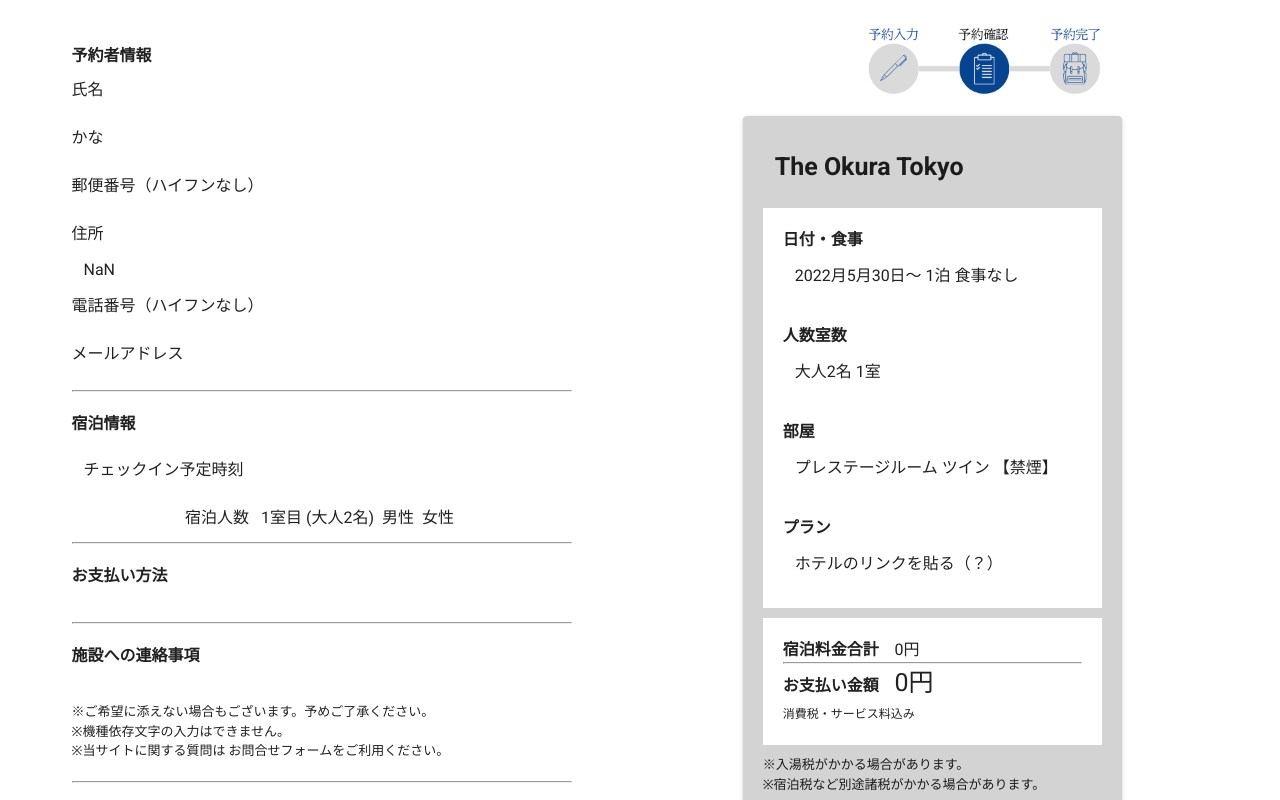
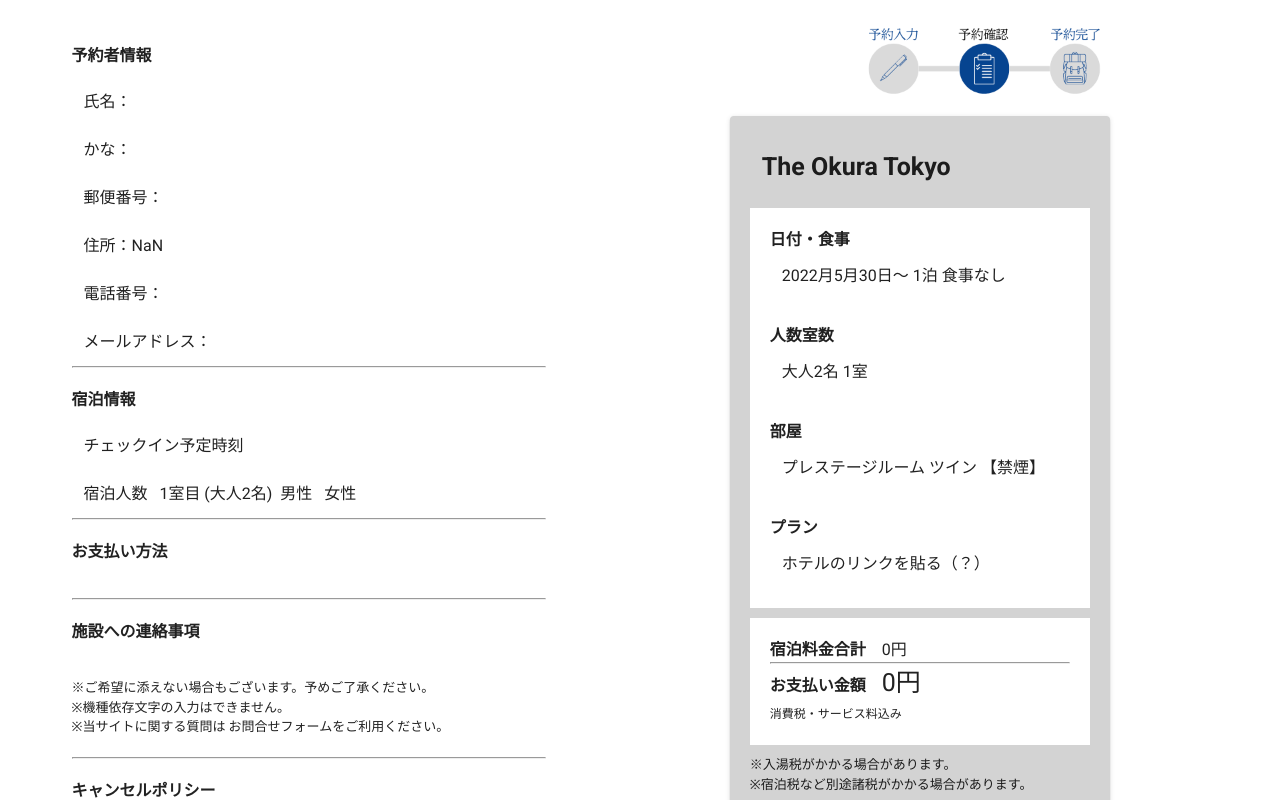
Before and after one commit to rikoysd/nuxt2-project, a Nuxt app: page /reserveConfirm in a window 1280 px wide. Shown: the top 800 px of the page. Built offline with nearby package versions, Linux system fonts and the light colour scheme.

Commit message:
レイアウト調整

```diff
--- a/pages/reserveConfirm.vue
+++ b/pages/reserveConfirm.vue
@@ -3,18 +3,32 @@
     <div class="main">
       <div class="reserve-info">
         <h4>予約者情報</h4>
-        氏名<v-col class="name-field" outlined>{{ fullName1 }}</v-col>
-        かな<v-col class="name2-field" outlined>{{ fullName2 }}</v-col>
-        郵便番号（ハイフンなし）<v-col class="zipcode" outlined>{{
-          zipcode
-        }}</v-col>
-        住所<v-col class="address" outlined>{{ prefecture + address }}</v-col>
-        電話番号（ハイフンなし）<v-col class="telephone" outlined>{{
-          telephone
-        }}</v-col>
-        メールアドレス<v-col class="mailaddress" outlined>{{
-          mailAddress
-        }}</v-col>
+        <v-col
+          >氏名：<span class="name-field" outlined>{{ fullName1 }}</span></v-col
+        >
+        <v-col
+          >かな：<span class="name2-field" outlined>{{
+            fullName2
+          }}</span></v-col
+        >
+        <v-col
+          >郵便番号：<span class="zipcode" outlined>{{ zipcode }}</span></v-col
+        >
+        <v-col
+          >住所：<span class="address" outlined>{{
+            prefecture + address
+          }}</span></v-col
+        >
+        <v-col
+          >電話番号：<span class="telephone" outlined>{{
+            telephone
+          }}</span></v-col
+        >
+        <v-col
+          >メールアドレス：<span class="mailaddress" outlined>{{
+            mailAddress
+          }}</span></v-col
+        >
         <hr />
       </div>
 
@@ -158,14 +172,10 @@ export default {
 .telephone {
   width: 500px;
 }
-.select-gender,
 .radio,
 .container {
   display: flex;
   justify-content: center;
-}
-.select-g {
-  width: 30px;
 }
 .reserve-info,
 .lodging-info,
--- a/pages/reserveForm.vue
+++ b/pages/reserveForm.vue
@@ -21,11 +21,11 @@
         郵便番号（ハイフンなし）<v-text-field
           class="zipcode"
           label="0000000"
-          type="text"
           v-model="zipcode"
           maxlength="7"
           outlined
         ></v-text-field>
+        <!-- コンポーネント -->
         住所<selectPrefectures
           @prefecture="reservePrefecture"
         ></selectPrefectures
```
